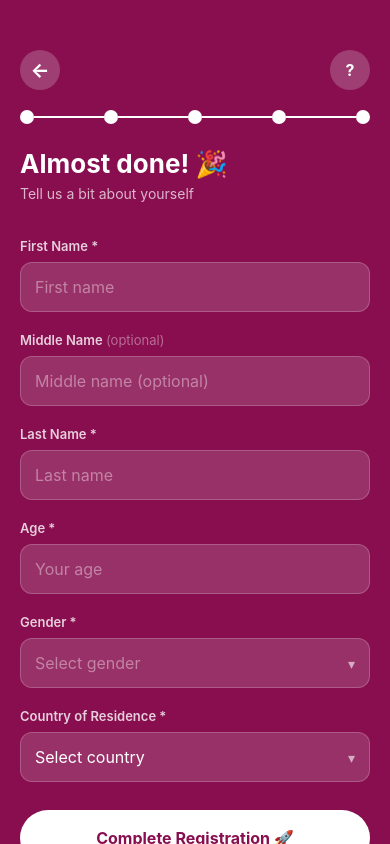
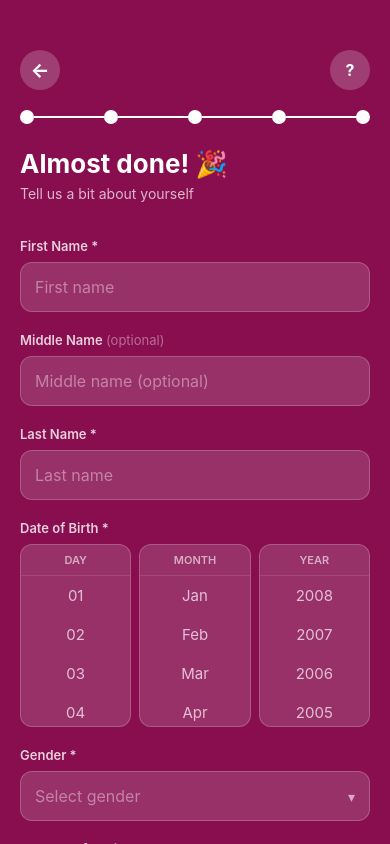
Before and after one commit to sendeasly/sendeasly-app, a React Native app: screen /PersonalDetails in a window 390 px wide. Built offline with nearby package versions, Linux system fonts and the light colour scheme; what react-native-worklets would draw is missing.

Commit message:
Ongeza date picker ya date of birth

```diff
--- a/screens/PersonalDetailsScreen.js
+++ b/screens/PersonalDetailsScreen.js
@@ -33,6 +33,9 @@ export default function PersonalDetailsScreen({ navigation, route }) {
   const [jinaKati, setJinaKati] = useState('');
   const [jinaMwisho, setJinaMwisho] = useState('');
   const [umri, setUmri] = useState('');
+  const [siku, setSiku] = useState(null);
+  const [mwezi, setMwezi] = useState(null);
+  const [mwaka, setMwaka] = useState(null);
   const [jinsiYake, setJinsiYake] = useState('');
   const [nchiChaguliwa, setNchiChaguliwa] = useState(nchiYake || null);
   const [modalNchi, setModalNchi] = useState(false);
@@ -43,7 +46,10 @@ export default function PersonalDetailsScreen({ navigation, route }) {
   async function kamilisha() {
     if (!jinaKwanza) { setKosa('First name is required'); return; }
     if (!jinaMwisho) { setKosa('Last name is required'); return; }
-    if (!umri || parseInt(umri) < 18) { setKosa('You must be at least 18 years old'); return; }
+    if (!siku || !mwezi || !mwaka) { setKosa('Please select your date of birth'); return; }
+    const umriHalisi = new Date().getFullYear() - mwaka;
+    if (umriHalisi < 18) { setKosa('You must be at least 18 years old'); return; }
+    const umri = umriHalisi.toString();
     if (!jinsiYake) { setKosa('Please select your gender'); return; }
 
     setKosa('');
@@ -201,18 +207,62 @@ export default function PersonalDetailsScreen({ navigation, route }) {
             />
           </View>
 
-          {/* Age */}
-          <Text style={styles.lebo}>Age *</Text>
-          <View style={styles.ingizoWrapper}>
-            <TextInput
-              style={styles.ingizo}
-              placeholder="Your age"
-              placeholderTextColor="rgba(255,255,255,0.4)"
-              value={umri}
-              onChangeText={setUmri}
-              keyboardType="numeric"
-              maxLength={3}
-            />
+          {/* Date of Birth */}
+          <Text style={styles.lebo}>Date of Birth *</Text>
+          <View style={styles.dateWrapper}>
+            {/* Day */}
+            <View style={styles.dateBox}>
+              <Text style={styles.dateLebo}>Day</Text>
+              <ScrollView style={styles.dateScroll} showsVerticalScrollIndicator={false}>
+                {Array.from({length: 31}, (_, i) => i + 1).map(d => (
+                  <TouchableOpacity
+                    key={d}
+                    style={[styles.dateItem, siku === d && styles.dateItemChaguliwa]}
+                    onPress={() => setSiku(d)}
+                  >
+                    <Text style={[styles.dateManeno, siku === d && styles.dateManenoChaguliwa]}>
+                      {String(d).padStart(2, '0')}
+                    </Text>
+                  </TouchableOpacity>
+                ))}
+              </ScrollView>
+            </View>
+
+            {/* Month */}
+            <View style={styles.dateBox}>
+              <Text style={styles.dateLebo}>Month</Text>
+              <ScrollView style={styles.dateScroll} showsVerticalScrollIndicator={false}>
+                {['Jan','Feb','Mar','Apr','May','Jun','Jul','Aug','Sep','Oct','Nov','Dec'].map((m, i) => (
+                  <TouchableOpacity
+                    key={m}
+                    style={[styles.dateItem, mwezi === i+1 && styles.dateItemChaguliwa]}
+                    onPress={() => setMwezi(i+1)}
+                  >
+                    <Text style={[styles.dateManeno, mwezi === i+1 && styles.dateManenoChaguliwa]}>
+                      {m}
+                    </Text>
+                  </TouchableOpacity>
+                ))}
+              </ScrollView>
+            </View>
+
+            {/* Year */}
+            <View style={styles.dateBox}>
+              <Text style={styles.dateLebo}>Year</Text>
+              <ScrollView style={styles.dateScroll} showsVerticalScrollIndicator={false}>
+                {Array.from({length: 82}, (_, i) => new Date().getFullYear() - 18 - i).map(y => (
+                  <TouchableOpacity
+                    key={y}
+                    style={[styles.dateItem, mwaka === y && styles.dateItemChaguliwa]}
+                    onPress={() => setMwaka(y)}
+                  >
+                    <Text style={[styles.dateManeno, mwaka === y && styles.dateManenoChaguliwa]}>
+                      {y}
+                    </Text>
+                  </TouchableOpacity>
+                ))}
+              </ScrollView>
+            </View>
           </View>
 
           {/* Gender */}
@@ -287,4 +337,12 @@ const styles = StyleSheet.create({
   modalJina: { flex: 1, fontSize: 15, color: '#1a1a1a', fontWeight: '500' },
   modalFunga: { backgroundColor: '#f5f5f5', borderRadius: 12, padding: 14, alignItems: 'center', marginTop: 12 },
   modalFungaManeno: { color: '#880e4f', fontWeight: 'bold', fontSize: 16 },
+  dateWrapper: { flexDirection: 'row', gap: 8, marginBottom: 4 },
+  dateBox: { flex: 1, backgroundColor: 'rgba(255,255,255,0.15)', borderRadius: 12, borderWidth: 1, borderColor: 'rgba(255,255,255,0.2)', overflow: 'hidden' },
+  dateLebo: { color: 'rgba(255,255,255,0.6)', fontSize: 11, fontWeight: '600', textAlign: 'center', paddingVertical: 8, borderBottomWidth: 1, borderBottomColor: 'rgba(255,255,255,0.1)', textTransform: 'uppercase' },
+  dateScroll: { height: 150 },
+  dateItem: { paddingVertical: 10, alignItems: 'center' },
+  dateItemChaguliwa: { backgroundColor: 'rgba(255,255,255,0.25)' },
+  dateManeno: { color: 'rgba(255,255,255,0.7)', fontSize: 15 },
+  dateManenoChaguliwa: { color: 'white', fontWeight: 'bold', fontSize: 16 },
 });
```
